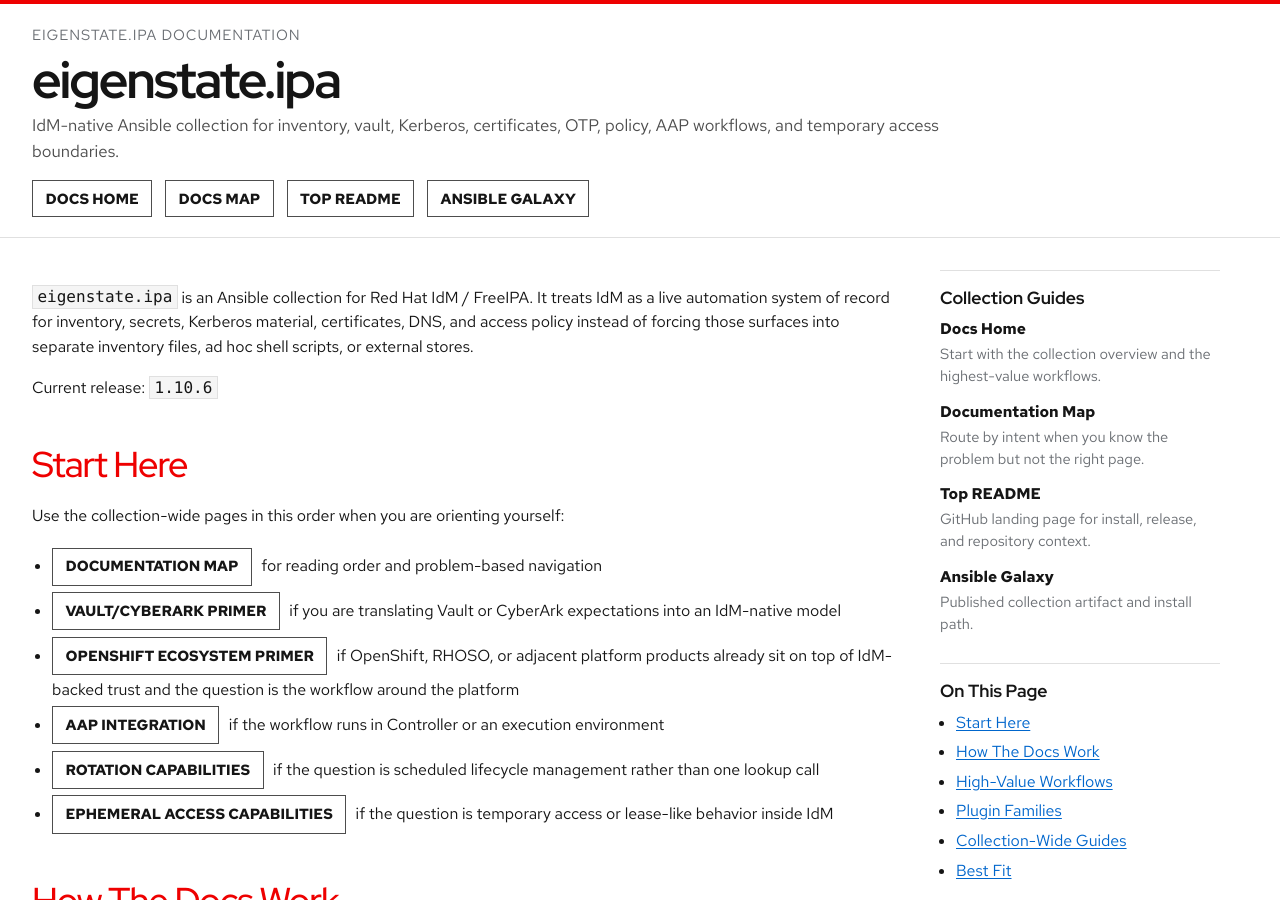
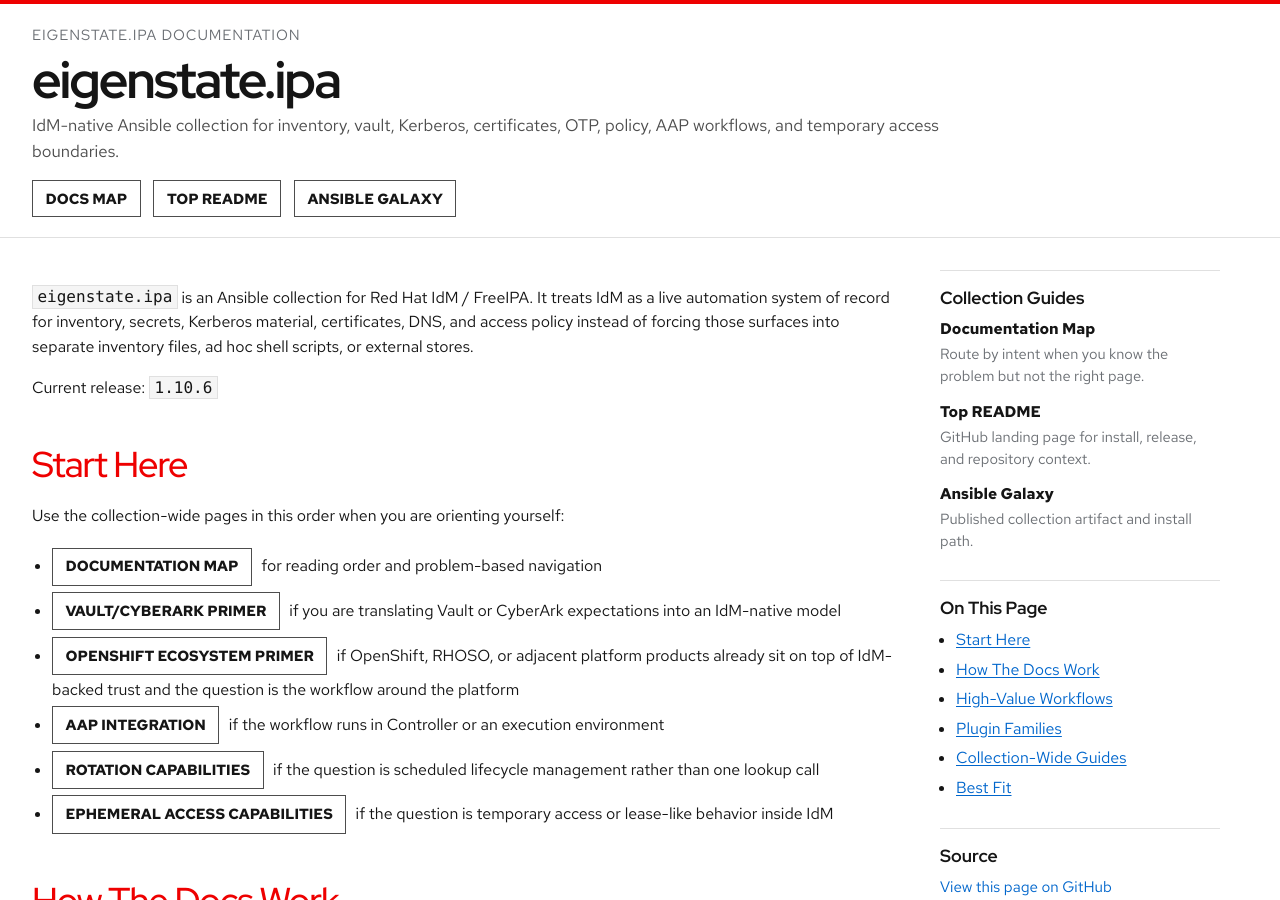
Before and after one commit to gprocunier/eigenstate-ipa, a Jekyll site: the page built from docs/index.md, in a window 1280 px wide and 900 px high. Built offline with Jekyll 4.4.1, drawn with Linux system fonts in a browser that asks for light colours; some web fonts are replaced.

Commit message:
docs: trim redundant home navigation

```diff
--- a/docs/_layouts/default.html
+++ b/docs/_layouts/default.html
@@ -24,7 +24,6 @@
             </div>
           </div>
           <div class="site-header__actions">
-            <a href="{{ '/' | relative_url }}"><kbd>DOCS HOME</kbd></a>
             <a href="{{ '/documentation-map.html' | relative_url }}"><kbd>DOCS MAP</kbd></a>
             <a href="{{ site.repo_url }}"><kbd>TOP README</kbd></a>
             <a href="{{ site.galaxy_url }}"><kbd>ANSIBLE GALAXY</kbd></a>
@@ -41,12 +40,6 @@
           <section class="context-block">
             <h2>Collection Guides</h2>
             <ul class="path-list">
-              <li>
-                <a href="{{ '/' | relative_url }}">
-                  <strong>Docs Home</strong>
-                  <span>Start with the collection overview and the highest-value workflows.</span>
-                </a>
-              </li>
               <li>
                 <a href="{{ '/documentation-map.html' | relative_url }}">
                   <strong>Documentation Map</strong>
```
